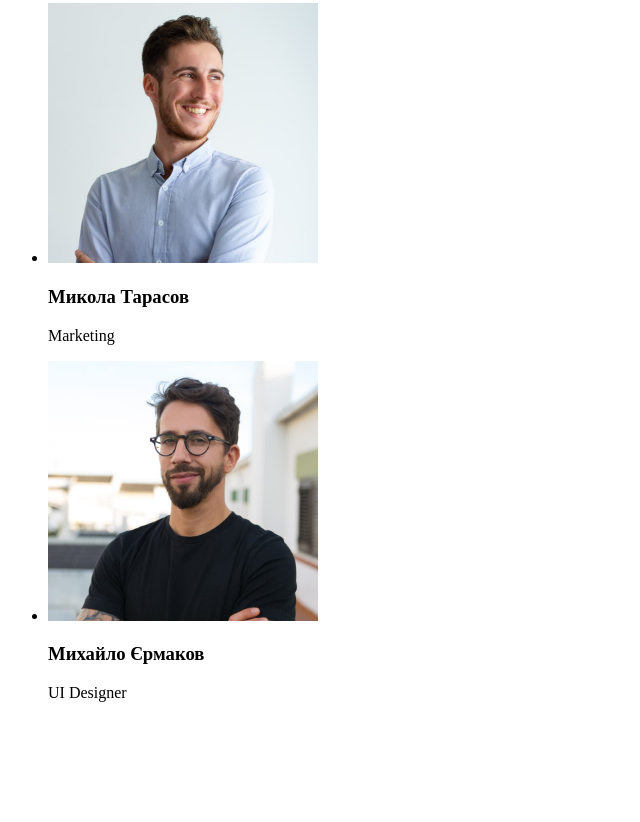
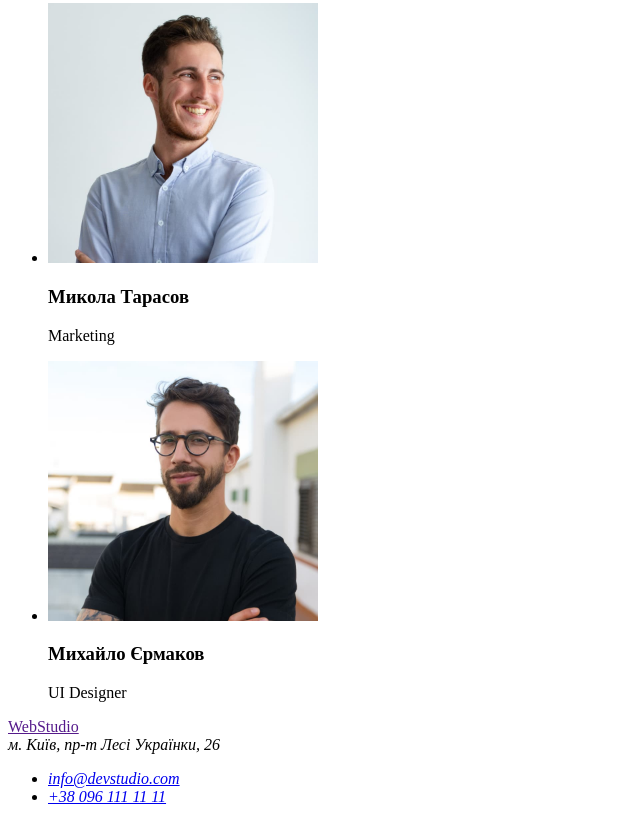
Before and after one commit to ForestDr/goit-markup-hw-01, a plain HTML site: page index.html in a window 1280 px wide. Shown: the part 2333-3155 px from the top of the page, without its empty margins (0-640 px from the left). Before the commit the page ends 3051 px from the top, so only its background shows below. Drawn offline with Linux system fonts and the light colour scheme.

Commit message:
made footer markup

```diff
--- a/index.html
+++ b/index.html
@@ -92,6 +92,16 @@
       </section>
     </main>
 
-    <footer></footer>
+    <footer>
+      <a href="">WebStudio</a>
+
+      <address>
+        м. Київ, пр-т Лесі Українки, 26
+        <ul>
+          <li><a href="mailto:info@devstudio.com">info@devstudio.com</a></li>
+          <li><a href="tel:+380961111111">+38 096 111 11 11</a></li>
+        </ul>
+      </address>
+    </footer>
   </body>
 </html>
```
